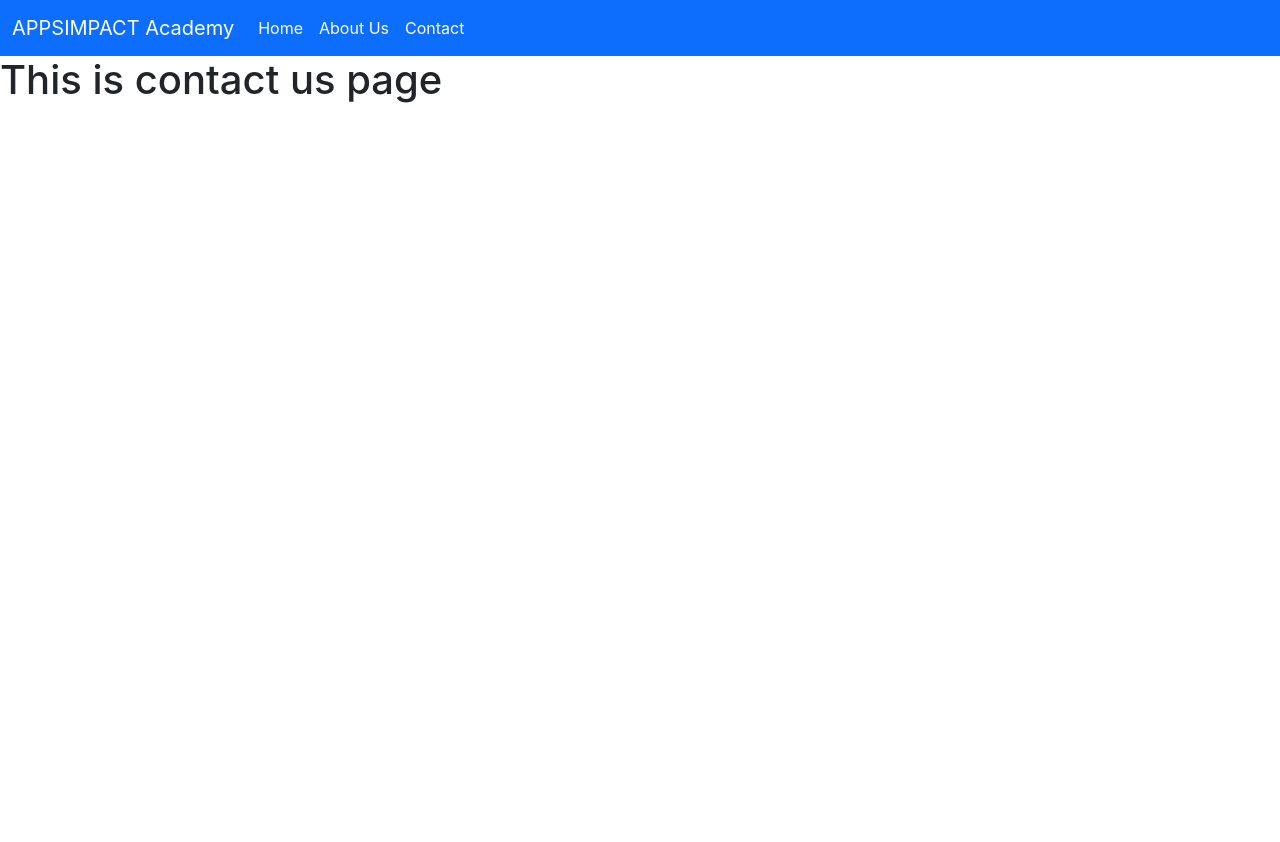
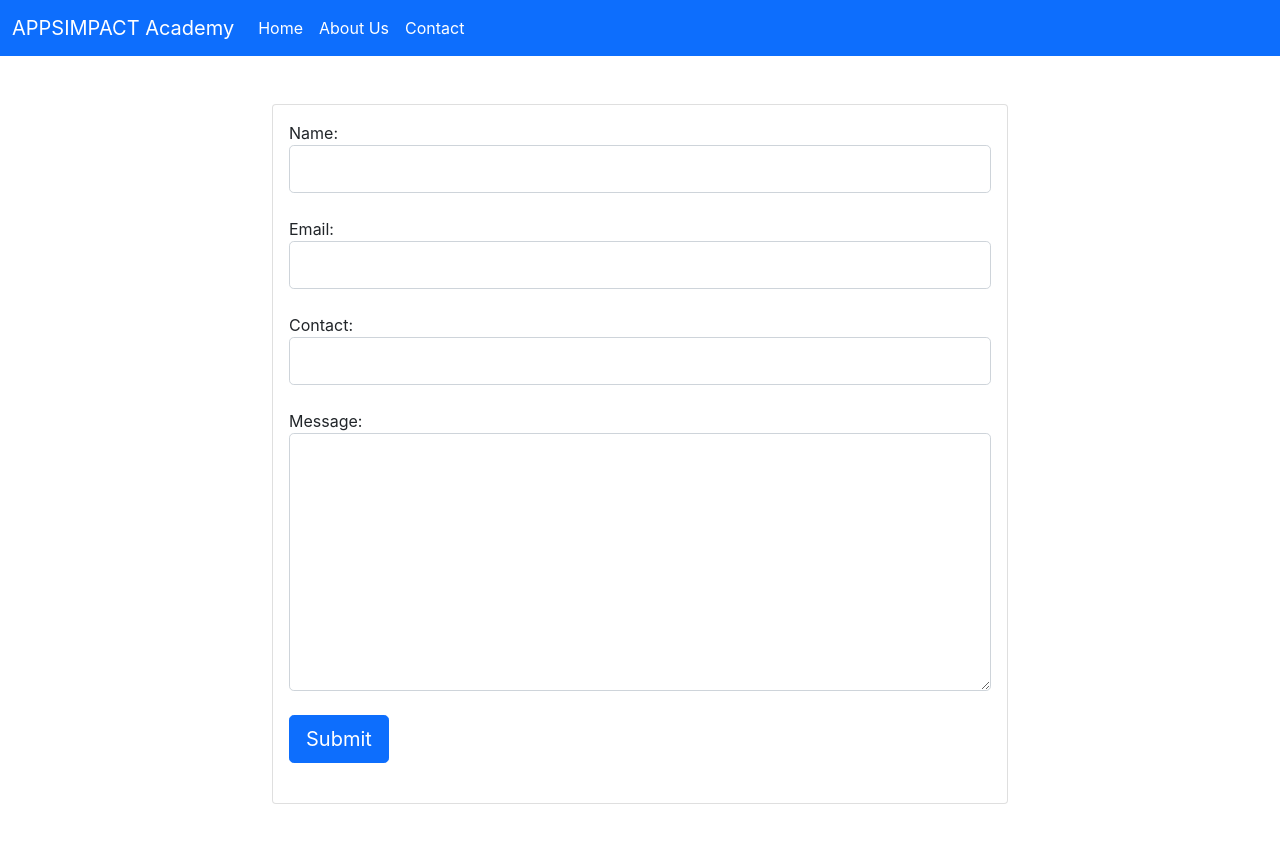
Before and after one commit to RaviSys/rails-api-integration-with-react, a React (Create React App) app: page /contact in a window 1280 px wide. Shown: the top 842 px of the page. Before the commit the page ends 800 px from the top, so only its background shows below. Built offline with nearby package versions, Linux system fonts and the light colour scheme.

Commit message:
added contact us form

```diff
--- a/src/components/Contact.js
+++ b/src/components/Contact.js
@@ -3,8 +3,49 @@ import React from 'react';
 const Contact = () => {
   return(
     <React.Fragment>
-      <div className="">
-        <h1>This is contact us page</h1>
+      <div className="container">
+        <div className="row mt-5 mb-5">
+          <div className="col-lg-8 col-md-12 col-12 mx-lg-auto">
+            <div className="card">
+              <div className="card-body">
+                <form>
+                  <div className="col-lg-12 mb-4">
+                    <div className="form-group">
+                      <label>Name: </label>
+                      <input type="text" className="form-control form-control-lg" />
+                    </div>
+                  </div>
+
+                  <div className="col-lg-12 mb-4">
+                    <div className="form-group">
+                      <label>Email: </label>
+                      <input type="email" className="form-control form-control-lg" />
+                    </div>
+                  </div>
+
+                  <div className="col-lg-12 mb-4">
+                    <div className="form-group">
+                      <label>Contact: </label>
+                      <input type="text" className="form-control form-control-lg" />
+                    </div>
+                  </div>
+
+                  <div className="col-lg-12 mb-4">
+                    <div className="form-group">
+                      <label>Message: </label>
+                      <textarea className="form-control form-control-lg" rows="8"></textarea>
+                    </div>
+                  </div>
+
+                  <div className="col-lg-12 mb-4">
+                    <button type="submit" className="btn btn-primary btn-lg">Submit</button>
+                  </div>
+
+                </form>
+              </div>
+            </div>
+          </div>
+        </div>
       </div>
     </React.Fragment>
   )
```
